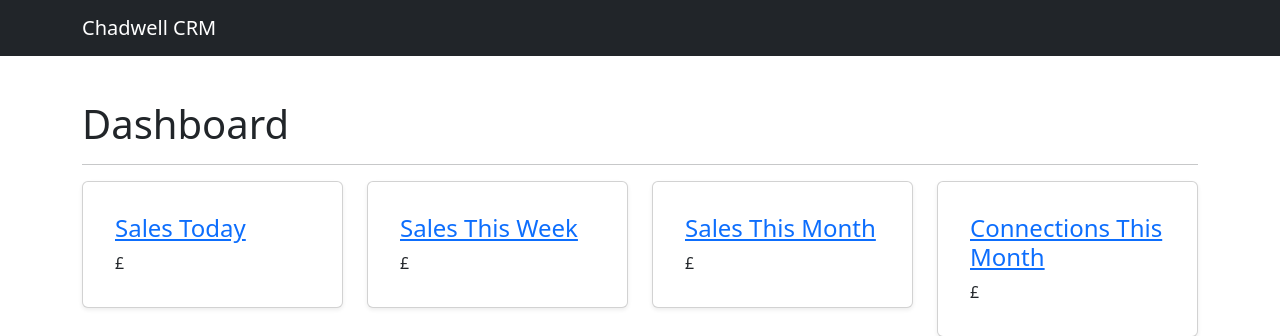
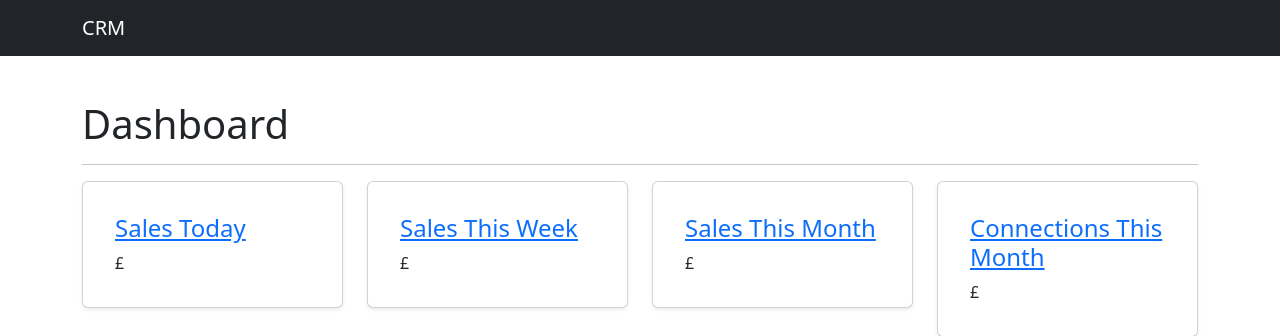
Before and after one commit to laytreynolds/dcrm, a Django app: template dcrm/api/templates/home.html in a window 1280 px wide. Shown: the top 336 px of the page. Run offline with Django 5.2, Linux system fonts and the light colour scheme; the template is opened without the code that fills it, so the values that code supplies are empty; some libraries are stand-ins or nearby versions.

Commit message:
Removed Chadwell

```diff
--- a/dcrm/api/templates/logged_out_nav.html
+++ b/dcrm/api/templates/logged_out_nav.html
@@ -1,6 +1,6 @@
 <nav class="navbar navbar-expand-md fixed-top navbar-dark bg-dark">
   <div class="container">
-      <a class="navbar-brand" href="{% url 'crm:dashboard' %}">Chadwell CRM</a>
+      <a class="navbar-brand" href="{% url 'crm:dashboard' %}">CRM</a>
       </div>
     </div>
   </nav>
```
